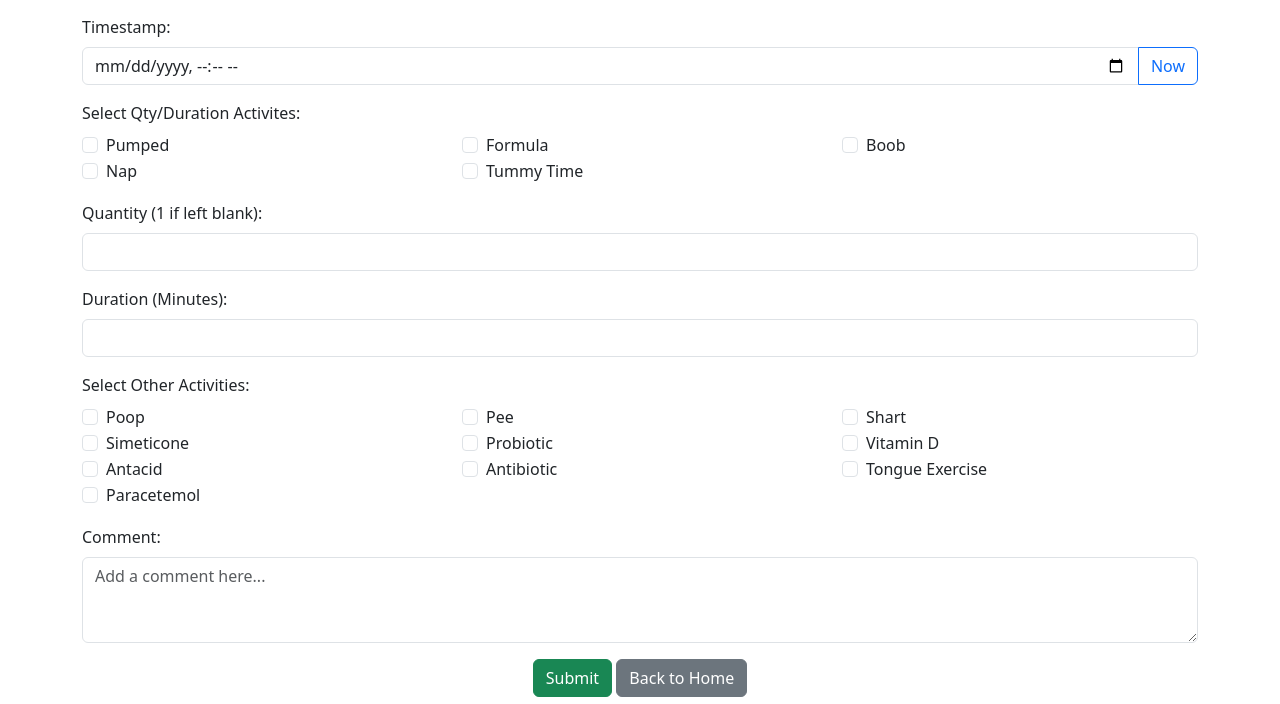
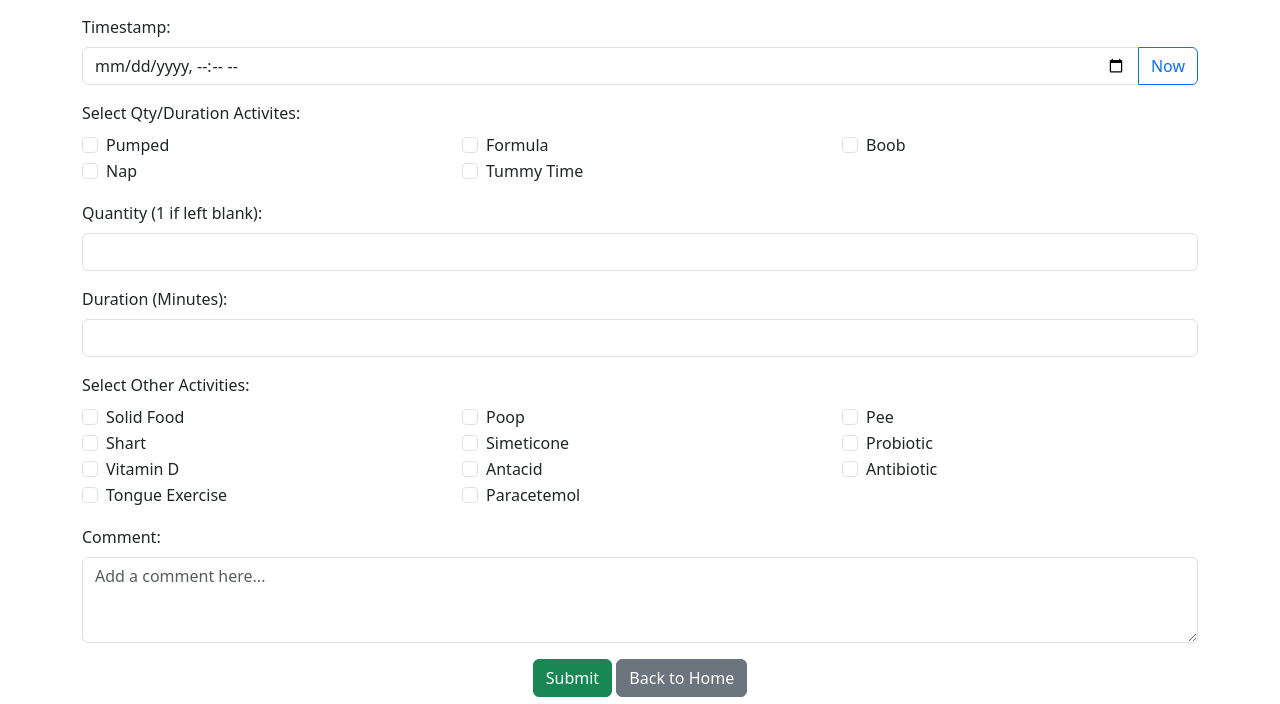
Before and after one commit to bobwoodcock/nurture-iq, a Flask app: page /add in a window 1280 px wide. Shown: the part 105-809 px from the top of the page. Run offline with Flask 3, Linux system fonts and the light colour scheme.

Commit message:
Added solid food meals to daily status, and add entry page.

```diff
--- a/daily_status.py
+++ b/daily_status.py
@@ -88,7 +88,9 @@ class DailyStatusAnalyzer:
             "food_consumption_goal": "720",
             "vit_d": self.get_total(["Vitamin D"], "quantity"),
             "antacid":  self.get_total(["Antacid"], "quantity"),
-            "antibiotic":  self.get_total(["Antibiotic"], "quantity")
+            "antibiotic":  self.get_total(["Antibiotic"], "quantity"),
+            "solid_food": self.get_total(["Solid Food"], "quantity")
+
         }
         return daily_summary_data
 
--- a/templates/add_entry.html
+++ b/templates/add_entry.html
@@ -85,6 +85,12 @@
             <div class="row">
                 <div class="col-6 col-md-4">
                     <div class="form-check">
+                        <input type="checkbox" id="solid_food" name="activities" value="Solid Food" class="form-check-input">
+                        <label for="simeticone" class="form-check-label">Solid Food</label>
+                    </div>
+                </div>
+                <div class="col-6 col-md-4">
+                    <div class="form-check">
                         <input type="checkbox" id="poop" name="activities" value="Poop" class="form-check-input">
                         <label for="poop" class="form-check-label">Poop</label>
                     </div>
--- a/templates/analytics/daily_status.html
+++ b/templates/analytics/daily_status.html
@@ -12,12 +12,13 @@
     <div class="card shadow p-4">
         <h2 class="text-center mb-3">Daily Status</h2>
         <div class="metric"><strong>Next Nap:</strong> {{ data.next_nap }}</div>
-        <div class="metric"><strong>Last Feed Info:</strong> {{ data.last_feed_info }}</div>
+        <div class="metric"><strong>Last Bottle Info:</strong> {{ data.last_feed_info }}</div>
+        <div class="metric"><strong>Solid Food Meals:</strong> {{ data.solid_food }}</div>
         <div class="metric"><strong>Last Paracetemol:</strong> {{ data.last_paracetemol }}</div>
         <div class="metric"><strong>Total Nap Time:</strong> {{ data.total_nap_time }}</div>
         <div class="metric"><strong>Food Consumed:</strong> {{ data.food_consumed }} Goal: 720</div>
         <div class="metric"><strong>Vitamin D:</strong> {{ data.vit_d }}</div>
-        <div class="metric"><strong>Antacid:</strong> {{ data.antacid }}</div>
+
         <div class="metric"><strong>Antibiotic:</strong> {{ data.antibiotic }}</div>
     </div>
 
```
